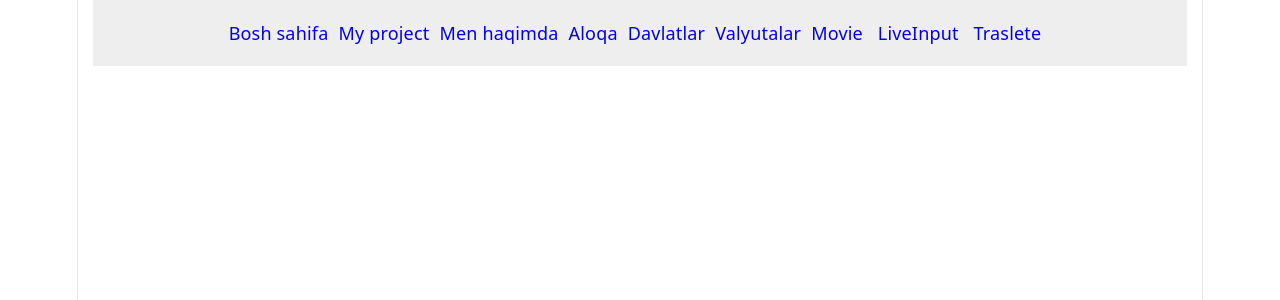
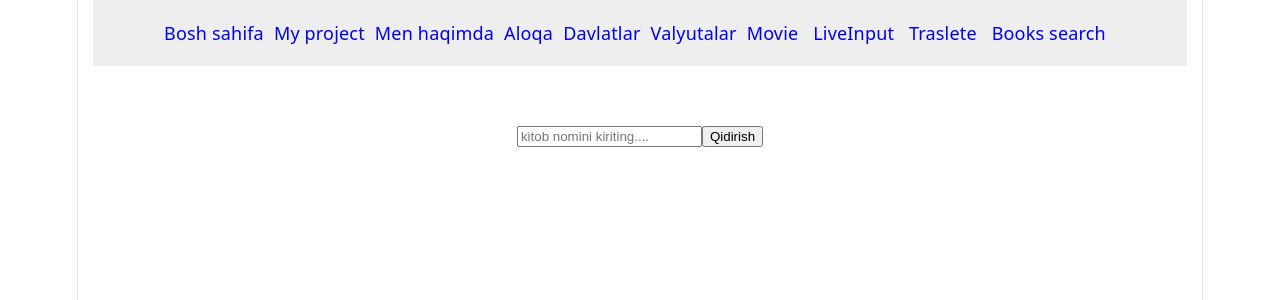
Before and after one commit to aslbekerkinov/portfolio, a React (Vite) app: page /book in a window 1280 px wide. Shown: the top 300 px of the page. Built offline with nearby package versions, Linux system fonts and the light colour scheme.

Commit message:
book search

```diff
--- a/src/App.jsx
+++ b/src/App.jsx
@@ -8,6 +8,7 @@ import CurrencyConverter from './pages/Canvertor'
 import MovieSearch from './pages/api2'
 import LiveInput from './pages/live'
 import Traslete from'./pages/api3'
+import Books from './pages/books'
 function App() {
   return(
     <BrowserRouter>
@@ -21,6 +22,8 @@ function App() {
       <Link to="/moviesearch" style={{marginRight:'10px',textDecoration:'none'}} >Movie </Link>
       <Link to="/live" style={{marginRight:'10px',textDecoration:'none'}} >LiveInput </Link>
      <Link to="/traslete" style={{marginRight:'10px',textDecoration:'none'}} >Traslete </Link>
+     <Link to="/book" style={{marginRight:'10px',textDecoration:'none'}} >Books search </Link>
+
      </nav>
 <div style={{padding:'20px'}}>
   <Routes>
@@ -33,6 +36,7 @@ function App() {
     <Route path="/moviesearch" element={<MovieSearch />} />
     <Route path="/live" element={<LiveInput />} />
     <Route path="/traslete" element={<Traslete />} />
+    <Route path="/book" element={<Books />} />
   </Routes>
 </div>
     </BrowserRouter>
--- a/src/pages/api3.jsx
+++ b/src/pages/api3.jsx
@@ -7,34 +7,38 @@ function Translator() {
   const [sourceLang, setSourceLang] = useState('en'); // Qaysi tildan
   const [targetLang, setTargetLang] = useState('ru'); // Qaysi tilga
   const [loading, setLoading] = useState(false);
-
+  const [sinonim, setSinonim]=useState('');
+  const [sinonim2, setSinonim2]=useState('');
+  const[status ,setStatus]=useState('');
   const handleTranslate = async () => {
     if (!text) return;
     setLoading(true);
     setTranslatedText('');
 
     try {
-      // TUZATILDI: Oddiy tirnoq o'rniga backtick (``) ishlatildi
       const response = await axios.get('https://api.mymemory.translated.net/get', {
         params: {
           q: text,
           langpair: `${sourceLang}|${targetLang}`
         }
       });
-
+      //https://api.mymemory.translated.net/get?q=hello&langpair=en|ru
       if (response.data && response.data.responseData) {
         setTranslatedText(response.data.responseData.translatedText);
+        setSinonim(response.data.matches[1].translation);
+        setSinonim2(response.data.matches[2].translation)
+        setStatus(response.data.responseData.responseStatus);
+
       } else {
         alert("Tarjima topilmadi.");
       }
-    } catch (error) {
-      console.error("Xatolik tafsiloti:", error);
-      alert("Xatolik yuz berdi. Internet aloqasini tekshiring.");
+    } catch (err) {
+      console.error("Xatolik tafsiloti:", err);
+       alert("Xatolik yuz berdi. Internet aloqasini tekshiring.");
     }
     setLoading(false);
   };
 
-  // Tillar va matnlarni o'zaro almashtirish (Swap)
   const handleSwap = () => {
     setSourceLang(targetLang);
     setTargetLang(sourceLang);
@@ -50,7 +54,6 @@ function Translator() {
     }}>
       <h2 style={{ textAlign: 'center', marginBottom: '20px', color: '#2c3e50' }}>🌐 Kafolatlanmagan Tarjimon</h2>
 
-      {/* Tillarni tanlash bo'limi */}
       <div style={{ display: 'flex', alignItems: 'center', justifyContent: 'space-between', gap: '10px', marginBottom: '20px' }}>
         <select
           value={sourceLang}
@@ -86,7 +89,6 @@ function Translator() {
         </select>
       </div>
 
-      {/* Matn kiritish oynasi */}
       <div style={{ marginBottom: '20px' }}>
         <textarea
           rows="5"
@@ -96,8 +98,6 @@ function Translator() {
           style={{ width: '100%', padding: '12px', borderRadius: '8px', border: '1px solid #ccc', fontSize: '16px', resize: 'none', boxSizing: 'border-box' }}
         />
       </div>
-
-      {/* TUZATILDI: Tarjima qilish tugmasining disabled va style qismi to'g'rilandi */}
       <button
         onClick={handleTranslate}
         disabled={loading}
@@ -121,11 +121,16 @@ function Translator() {
       {translatedText && (
         <div style={{
           marginTop: '25px', padding: '15px', backgroundColor: '#f8f9fa',
-          borderRadius: '8px', borderLeft: '5px solid #9b59b6'
+          borderRadius: '8px', borderLeft: '5px solid #34495e'
         }}>
           <h4 style={{ margin: '0 0 10px 0', color: '#34495e' }}>Tarjimasi:</h4>
           <p style={{ fontSize: '18px', margin: 0, whiteSpace: 'pre-wrap', lineHeight: '1.5' }}>
           {translatedText}</p>
+          <p>
+            <small>{sinonim}</small>
+            <small>, {sinonim2}</small>
+            <small>{status}</small>
+          </p>
         </div>
       )}
     </div>
--- /dev/null
+++ b/src/pages/book.css
@@ -0,0 +1,15 @@
+ #ul {
+    display: grid;
+    grid-template-columns: repeat(3, 1fr);
+    gap: 15px;
+    list-style: none;
+    padding: 0;
+}
+
+#li {
+    transition: 5s;
+    border: 1px solid #ccc;
+    padding: 20px;
+    border-radius: 10px;
+    background-color: #f9f9f9;
+}
--- /dev/null
+++ b/src/pages/books.jsx
@@ -0,0 +1,55 @@
+import React, { useState } from "react";
+import axios from "axios";
+import './book.css'
+function Books() {
+    const [book, setBook] = useState('');
+    const [baza, setBaza] = useState([]);
+    const [loading, setLoading] = useState(false);
+    const [error, setError] = useState(null);
+
+    const searchBooks = async () => {
+        if (!book) return;
+        setLoading(true);
+        setError(null);
+        try {
+            const response = await axios.get('https://openlibrary.org/search.json', {
+                params: {
+                    q: book
+                }
+            });
+            if (response.data && response.data.docs) {
+                setBaza(response.data.docs);
+            }
+        } catch (error) {
+            console.log(error);
+            setError("Kitobni qidirishda muammo yuz berdi. Qayta urinib ko'ring.");
+        } finally {
+            setLoading(false);
+        }
+    };
+
+    return (
+        <div id="book" style={{ padding: '20px' }}>
+            <input id="input"
+                type="text"
+                value={book}
+                onChange={(e) => setBook(e.target.value)}
+                placeholder="kitob nomini kiriting...."
+            />
+            <button id="button" onClick={searchBooks}>Qidirish</button>
+
+            {loading && <p>Qidirilmoqda....</p>}
+            {error && <p style={{ color: 'red' }}>{error}</p>}
+
+            <ul id="ul">
+                {baza.map((item) => (
+                    <li id="li" key={item.key}>
+                        <strong id="strong">{item.title}</strong> - {item.author_name?.join(', ') || `Muallif noma'lum`}
+                    </li>
+                ))}
+            </ul>
+        </div>
+    );
+}
+
+export default Books;
```
